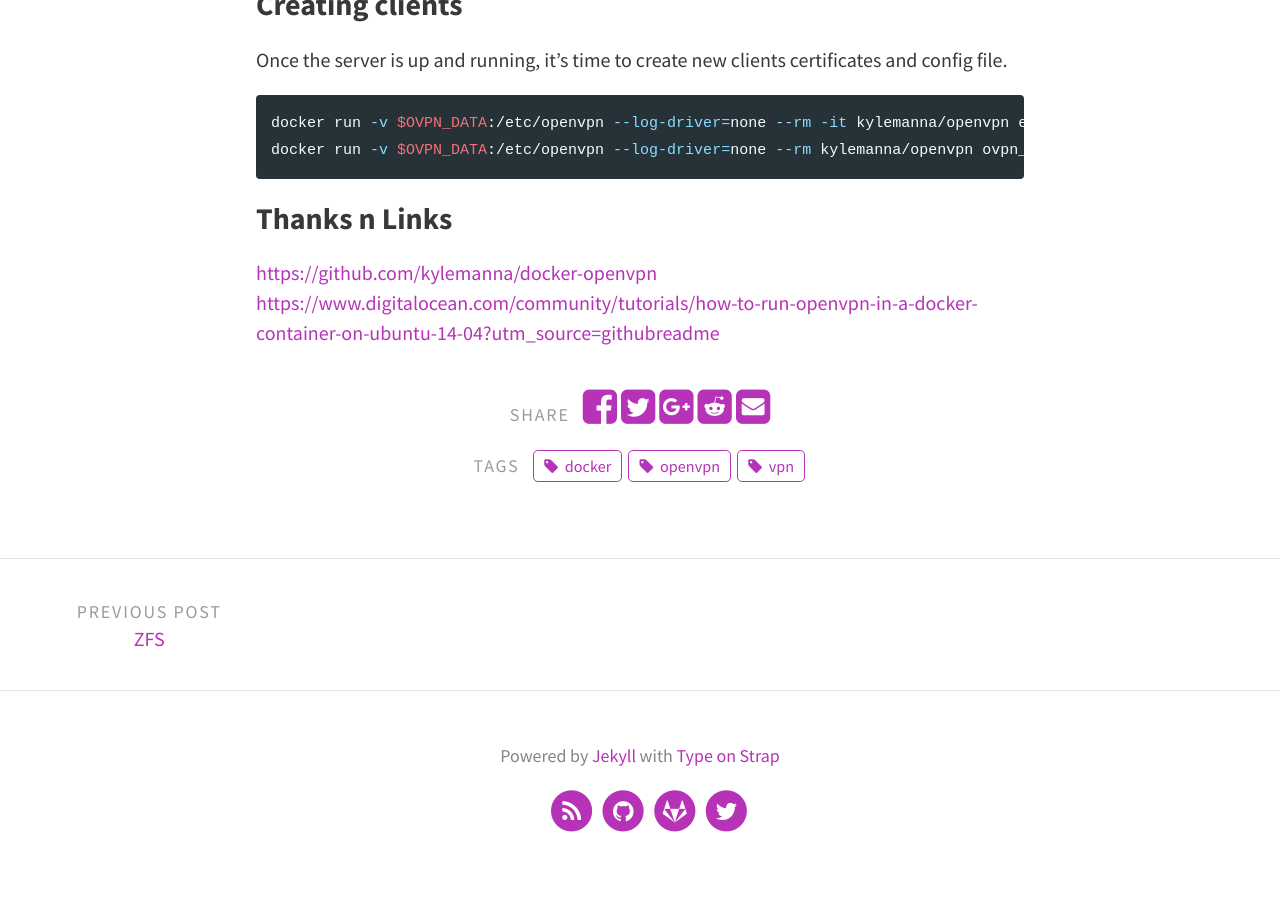
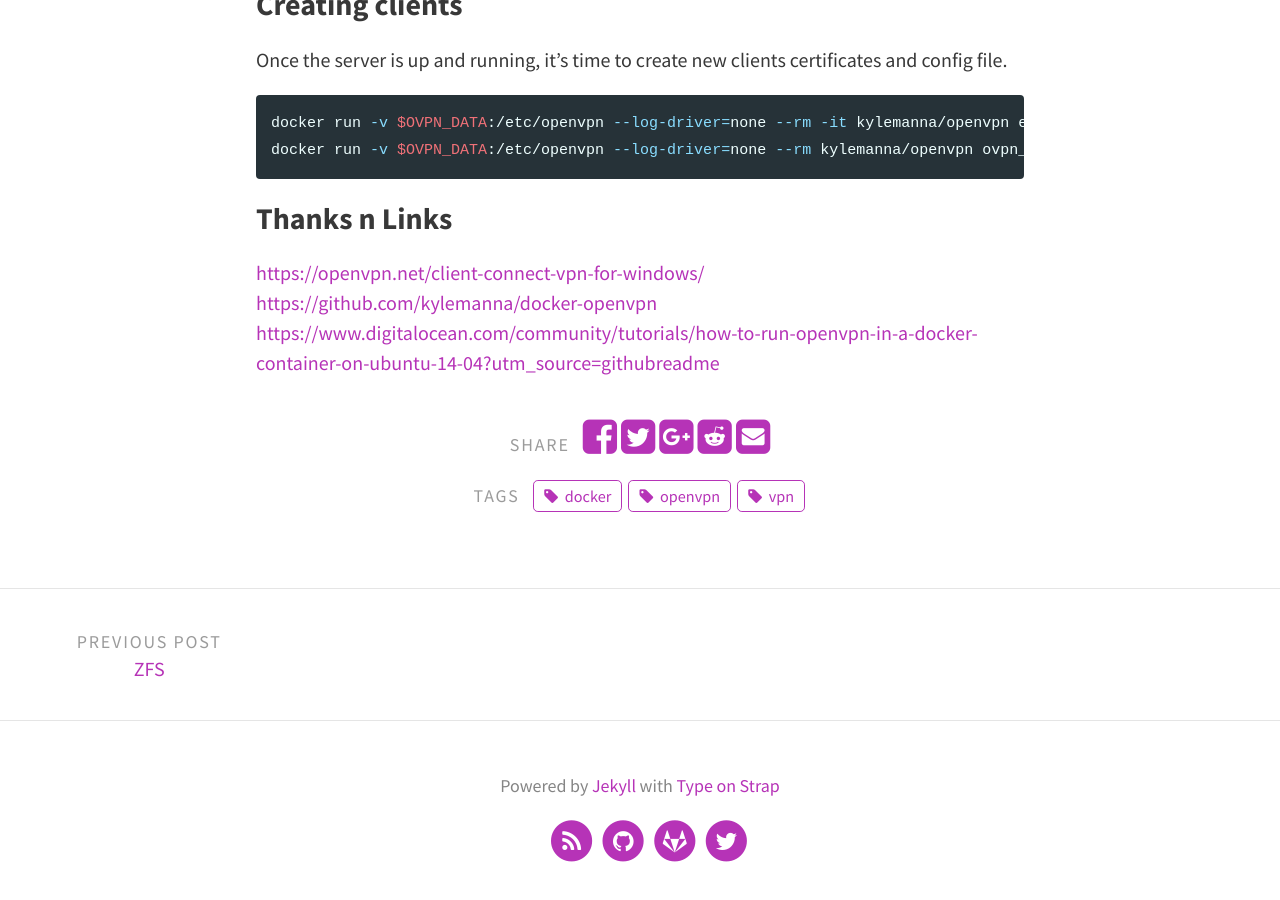
Before and after one commit to cristalcorp/cristalcorp.github.io, a Jekyll site: the page built from _posts/2019-11-11-OpenVPN.md, in a window 1280 px wide and 900 px high, scrolled down 1267 px. Built offline with Jekyll 4.4.1, drawn with Linux system fonts in a browser that asks for light colours.

Commit message:
new post : OpenVPN

````diff
--- a/_posts/2019-11-11-OpenVPN.md
+++ b/_posts/2019-11-11-OpenVPN.md
@@ -43,5 +43,6 @@ docker run -v $OVPN_DATA:/etc/openvpn --log-driver=none --rm kylemanna/openvpn o
 ```
 
 ### Thanks n Links
+[https://openvpn.net/client-connect-vpn-for-windows/](The client)
 [https://github.com/kylemanna/docker-openvpn](https://github.com/kylemanna/docker-openvpn)
 [https://www.digitalocean.com/community/tutorials/how-to-run-openvpn-in-a-docker-container-on-ubuntu-14-04?utm_source=githubreadme](https://www.digitalocean.com/community/tutorials/how-to-run-openvpn-in-a-docker-container-on-ubuntu-14-04?utm_source=githubreadme)
````
